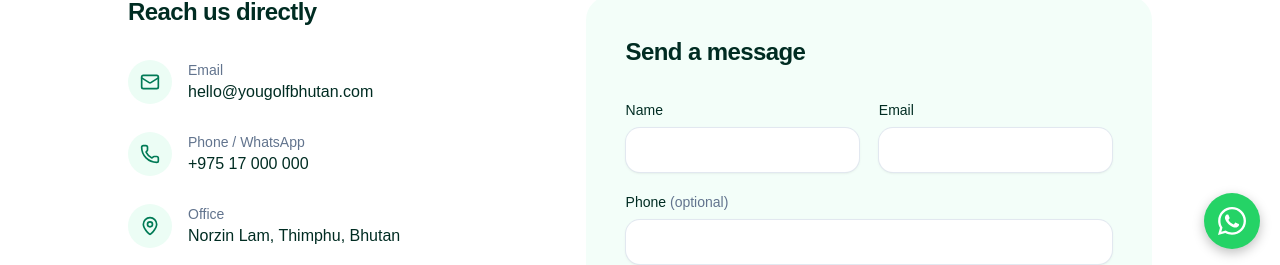
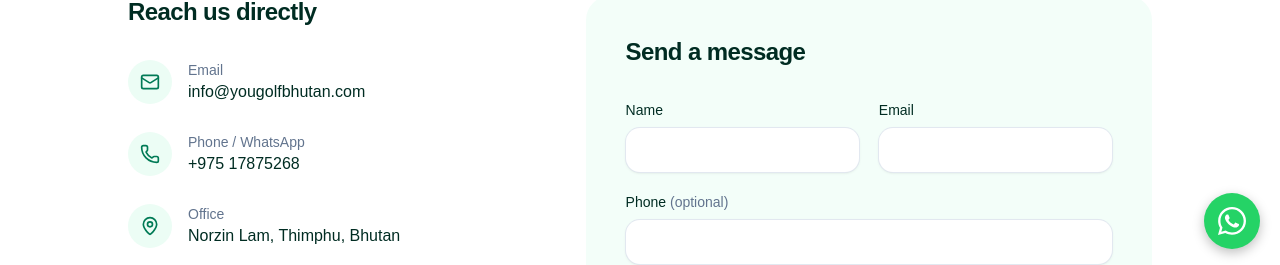
Before and after one commit to yougolfbhutan/golf-frontend, a Next.js app: page /contact in a window 1280 px wide. Shown: the part 531-796 px from the top of the page. Built offline with nearby package versions, Linux system fonts and the light colour scheme; no server answers.

Commit message:
make changes in about us

```diff
--- a/app/contact/page.tsx
+++ b/app/contact/page.tsx
@@ -15,14 +15,14 @@ const DETAILS = [
   {
     icon: Mail,
     label: "Email",
-    value: "hello@yougolfbhutan.com",
-    href: "mailto:hello@yougolfbhutan.com",
+    value: "info@yougolfbhutan.com",
+    href: "mailto:info@yougolfbhutan.com",
   },
   {
     icon: Phone,
     label: "Phone / WhatsApp",
-    value: "+975 17 000 000",
-    href: "tel:+97517000000",
+    value: "+975 17875268",
+    href: "tel:+97517875268",
   },
   {
     icon: MapPin,
```
